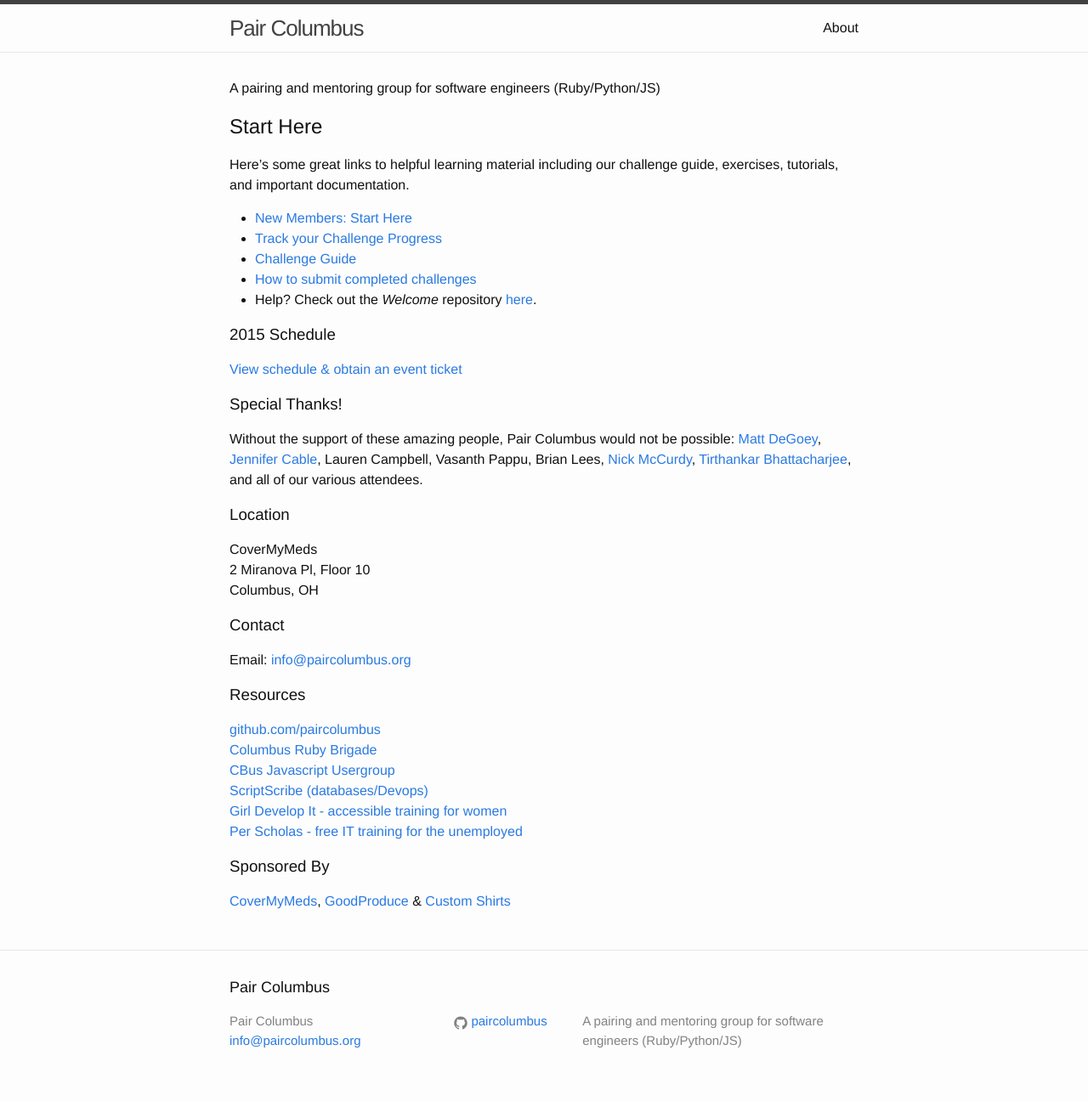
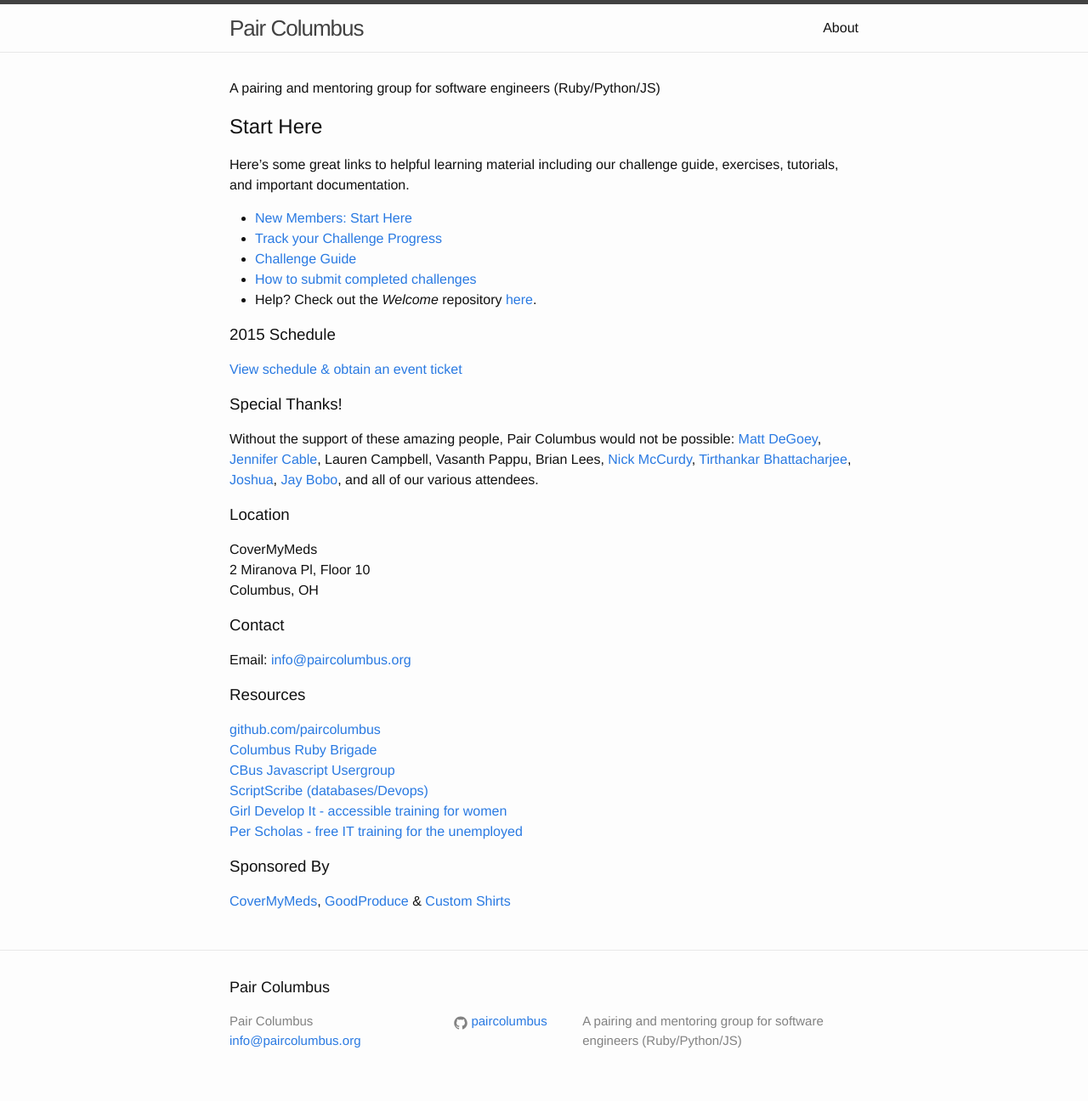
Before and after one commit to paircolumbus/paircolumbus.github.io, a Jekyll site: the page built from index.md, in a window 1280 px wide. Shown: the whole page at 85% size. Built offline with Jekyll 4.4.1, drawn with Linux system fonts in a browser that asks for light colours.

Commit message:
Add all remaining paircolumbus/Welcome contributors to special thanks

```diff
--- a/index.md
+++ b/index.md
@@ -18,7 +18,7 @@ Here's some great links to helpful learning material including our challenge gui
 
 ### Special Thanks!
 Without the support of these amazing people, Pair Columbus would not be possible:
-[Matt DeGoey](https://github.com/degoeym), [Jennifer Cable](https://twitter.com/jkcable), Lauren Campbell, Vasanth Pappu, Brian Lees, [Nick McCurdy](https://github.com/nicolasmccurdy), [Tirthankar Bhattacharjee](https://github.com/theidlemonk), and all of our various attendees.
+[Matt DeGoey](https://github.com/degoeym), [Jennifer Cable](https://twitter.com/jkcable), Lauren Campbell, Vasanth Pappu, Brian Lees, [Nick McCurdy](https://github.com/nicolasmccurdy), [Tirthankar Bhattacharjee](https://github.com/theidlemonk), [Joshua](https://github.com/VariousWeapon), [Jay Bobo](https://github.com/jaybobo), and all of our various attendees.
 
 ### Location
 CoverMyMeds
```
